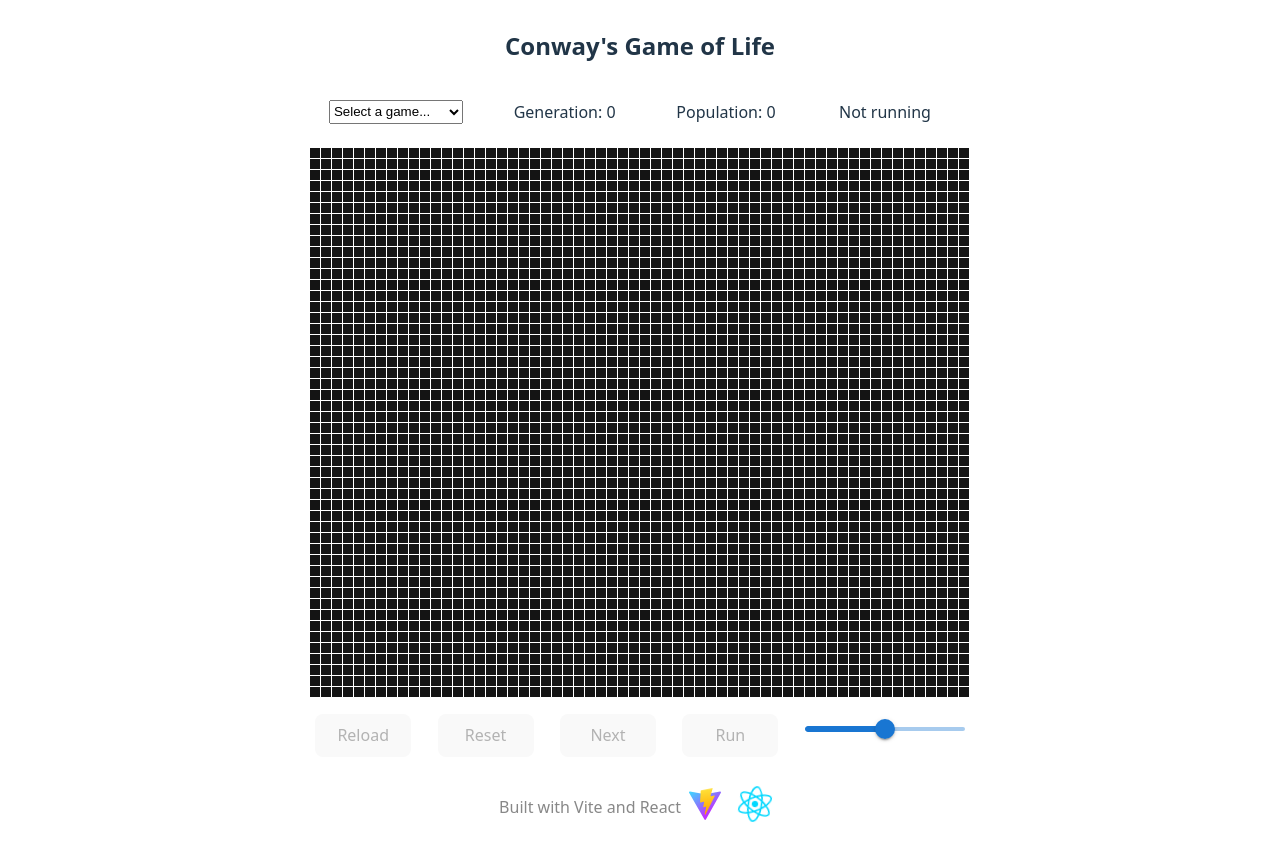
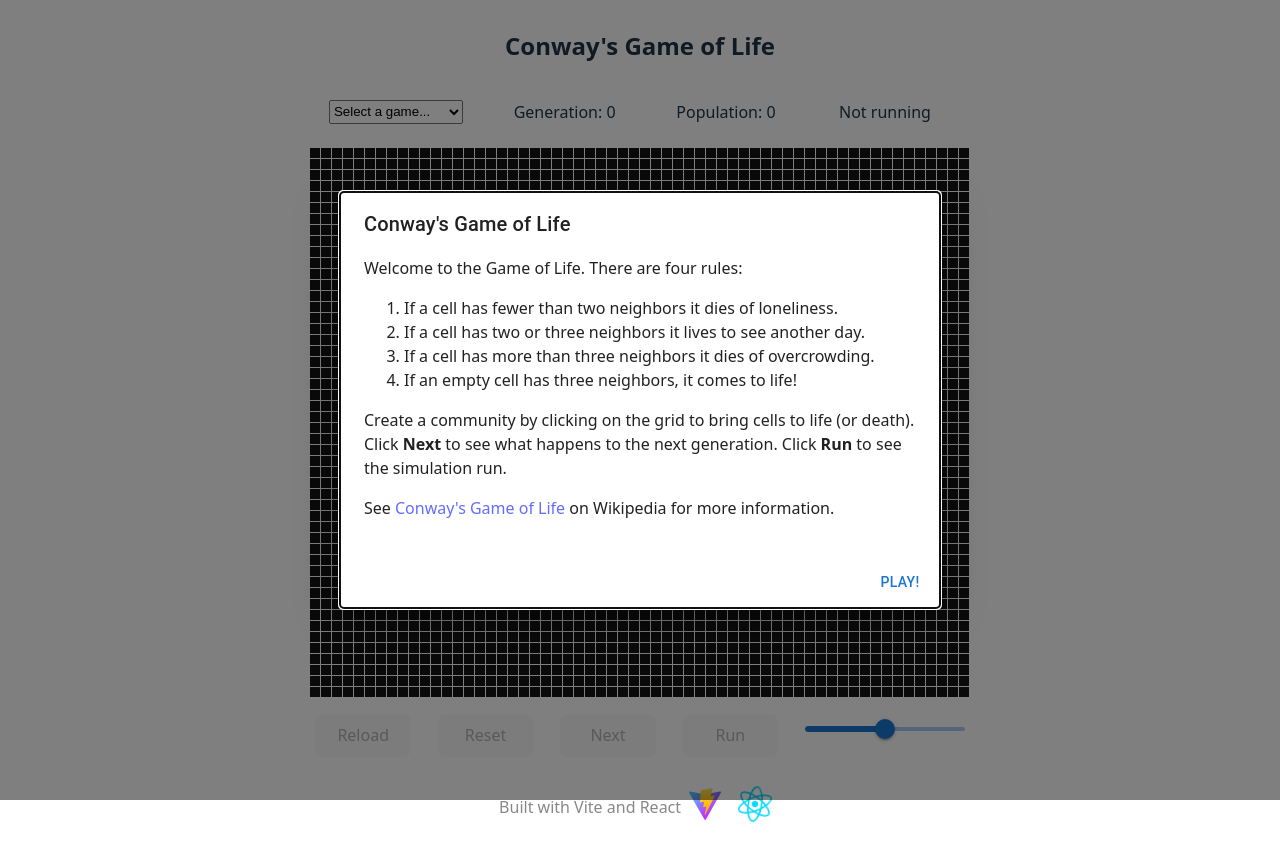
Before and after one commit to BryanAlbert/ReactLife, a React (Vite) app: page / in a window 1280 px wide. Shown: the top 860 px of the page. Built offline with nearby package versions, Linux system fonts and the light colour scheme.

Commit message:
Add opening about dialog containing instructions.

```diff
--- /dev/null
+++ b/src/components/About.tsx
@@ -0,0 +1,38 @@
+import { Button, Dialog, DialogActions, DialogContent, DialogTitle } from "@mui/material";
+import React, { type ReactElement } from "react";
+
+interface AboutDialogProps {
+	open: boolean;
+	setOpen: (value: boolean) => void;
+}
+
+const AboutDialog = ({ open, setOpen }: AboutDialogProps): ReactElement => (
+	<React.Fragment>
+		<Dialog open={open} onClose={() => setOpen(false)} aria-labelledby="about-dialog-title"
+			aria-describedby="about-dialog-description">
+			<DialogTitle>Conway's Game of Life</DialogTitle>
+			<DialogContent id="alert-dialog-description">
+				Welcome to the Game of Life.
+				There are four rules:
+				<ol>
+					<li>If a cell has fewer than two neighbors it dies of loneliness.</li>
+					<li>If a cell has two or three neighbors it lives to see another day.</li>
+					<li>If a cell has more than three neighbors it dies of overcrowding.</li>
+					<li>If an empty cell has three neighbors, it comes to life!</li>
+				</ol>
+				<p>Create a community by clicking on the grid to bring cells to life (or death).
+					Click <strong>Next</strong> to see what happens to the next generation.
+					Click <strong>Run</strong> to see the simulation run.
+				</p>
+				<p>See <a href="https://en.wikipedia.org/wiki/Conway's_Game_of_Life">
+					Conway's Game of Life</a> on Wikipedia for more information.
+				</p>
+			</DialogContent>
+			<DialogActions>
+				<Button onClick={() => setOpen(false)}>Play!</Button>
+			</DialogActions>
+		</Dialog>
+	</React.Fragment>
+);
+
+export default AboutDialog;
--- a/src/components/App.tsx
+++ b/src/components/App.tsx
@@ -1,14 +1,15 @@
-import { useState, useEffect, type ReactElement } from 'react';
+import React, { useState, useEffect, type ReactElement } from 'react';
 import type { LifeState } from '../Types';
+import AboutDialog from './About';
 import Canvas from './Canvas';
+import DiscreteSlider from './Slider';
 import Footer from './Footer';
 import { loadRpentomino, loadRpentominoCorner } from '../games/Rpentomino';
 import { loadGosperGliderGun } from '../games/GosperGliderGun';
+import { loadOscillators, } from '../games/Oscillators';
+import { loadSpaceShips } from '../games/SpaceShips';
 import { computeNextGeneration, generateLoadFunctionInLog } from '../gridFunctions';
 import '../styles/App.css';
-import DiscreteSlider from './Slider';
-import { loadOscillators, } from '../games/Oscillators';
-import { loadSpaceShips } from '../games/SpaceShips';
 
 const App = (): ReactElement => {
 	const width = 60;
@@ -18,12 +19,17 @@ const App = (): ReactElement => {
 	const minimumDelay = 0;
 	const maximumDelay = 1000;
 
+	const [aboutOpen, setAboutOpen] = useState<boolean>(false);
 	const [selectedGrid, setSelectedGrid] = useState<string>('none');
 	const [grid, setGrid] = useState<LifeState[][]>(newGrid());
 	const [generation, setGeneration] = useState<number>(0);
 	const [population, setPopulation] = useState<number>(0);
 	const [running, setRunning] = useState<boolean>(false);
 	const [delay, setDelay] = useState<number>(initialDelay);
+
+	useEffect(() => {
+		setAboutOpen(true);
+	}, []);
 
 	useEffect(() => {
 		const current = grid.flat().map(cell => cell === 'alive' ? 1 : 0).
@@ -75,14 +81,14 @@ const App = (): ReactElement => {
 			case 'R-Pentomino-Corner':
 				setGrid(loadRpentominoCorner(newGrid));
 				break;
-			case 'GosperGliderGun':
-				setGrid(loadGosperGliderGun(newGrid));
-				break;
 			case 'Oscillators':
 				setGrid(loadOscillators(newGrid));
 				break;
 			case 'SpaceShips':
 				setGrid(loadSpaceShips(newGrid));
+				break;
+			case 'GosperGliderGun':
+				setGrid(loadGosperGliderGun(newGrid));
 				break;
 		}
 	}
@@ -93,16 +99,17 @@ const App = (): ReactElement => {
 	}
 
 	return (
-		<>
+		<React.Fragment>
+			<AboutDialog open={aboutOpen} setOpen={setAboutOpen} />
 			<h2>Conway's Game of Life</h2>
 			<div className="horizontal-card">
 				<select className="select" value={selectedGrid}
 						onChange={(event) => handleSelectorChange(event)}>
 					<option value="none">Select a game...</option>
 					<option value="R-Pentomino">R-pentomino</option>
-					<option value="GosperGliderGun">Gosper Glider Gun</option>
 					<option value="Oscillators">Oscillators</option>
 					<option value="SpaceShips">Space Ships</option>
+					<option value="GosperGliderGun">Gosper Glider Gun</option>
 				</select>
 				<p>{`Generation: ${generation}`}</p>
 				<p>{`Population: ${population}`}</p>
@@ -128,7 +135,7 @@ const App = (): ReactElement => {
 			</div>
 
 			<Footer />
-		</>
+		</React.Fragment>
 	)
 }
 
--- a/src/components/Footer.tsx
+++ b/src/components/Footer.tsx
@@ -3,8 +3,7 @@ import reactLogo from '../assets/react.svg';
 import viteLogo from '../assets/vite.svg';
 import '../styles/Footer.css';
 
-const Footer = (): ReactElement => {
-	return (
+const Footer = (): ReactElement => (
 	<div className="footer">
 		<p>Built with Vite and React
 			<a href="https://vite.dev" target="_blank" rel="noreferrer noopener">
@@ -15,7 +14,6 @@ const Footer = (): ReactElement => {
 			</a>
 		</p>
 	</div>
-	)
-}
+);
 
 export default Footer;
```
Also changed, not shown: 1 other file (tests, documents, lock files or other folders). Lines whose indentation alone changed are shown as unchanged.
